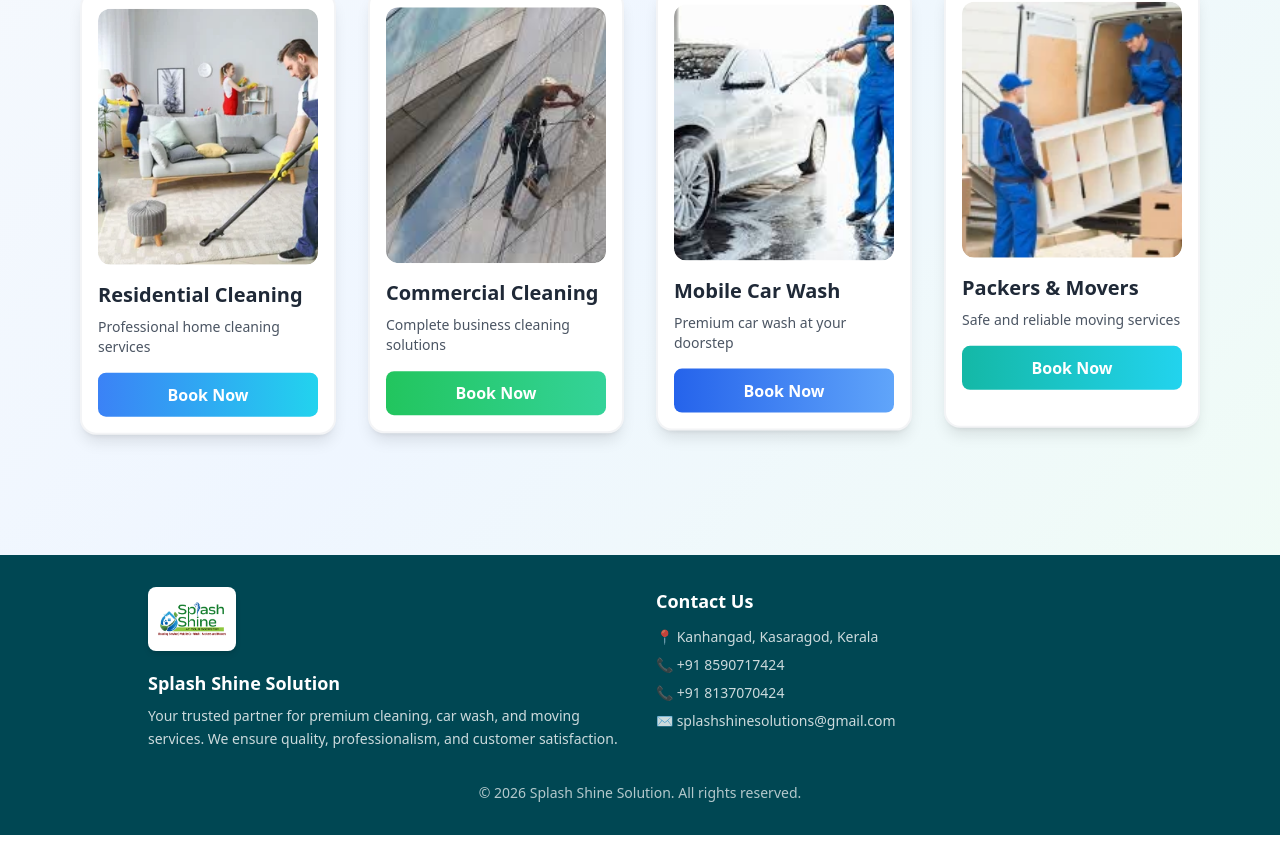
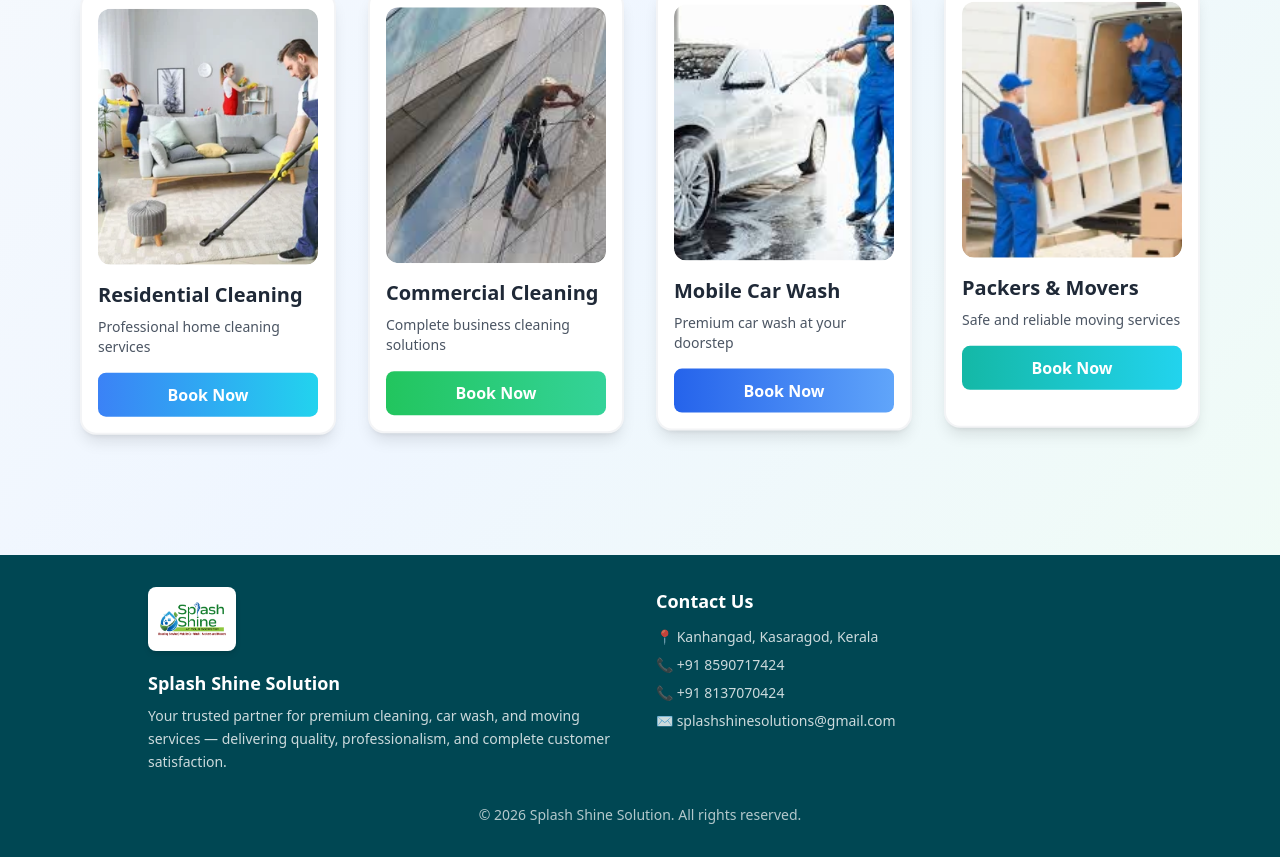
Before and after one commit to Fathima-Mufeeda-Muhammed/splashshine-web, a React (Create React App) app: page / in a window 1280 px wide. Shown: the part 577-1434 px from the top of the page. Before the commit the page ends 1412 px from the top, so only its background shows below. Built offline with nearby package versions, Linux system fonts and the light colour scheme; the HTML template or start-up script is replaced by a standard one.

Commit message:
Update Footer

```diff
--- a/src/components/Footer.jsx
+++ b/src/components/Footer.jsx
@@ -17,8 +17,7 @@ const Footer = () => {
           </div>
           <h3 className="text-lg font-semibold mb-2">Splash Shine Solution</h3>
           <p className="text-sm opacity-80 leading-relaxed">
-            Your trusted partner for premium cleaning, car wash, and moving services.
-            We ensure quality, professionalism, and customer satisfaction.
+            Your trusted partner for premium cleaning, car wash, and moving services — delivering quality, professionalism, and complete customer satisfaction.
           </p>
         </div>
 
```
